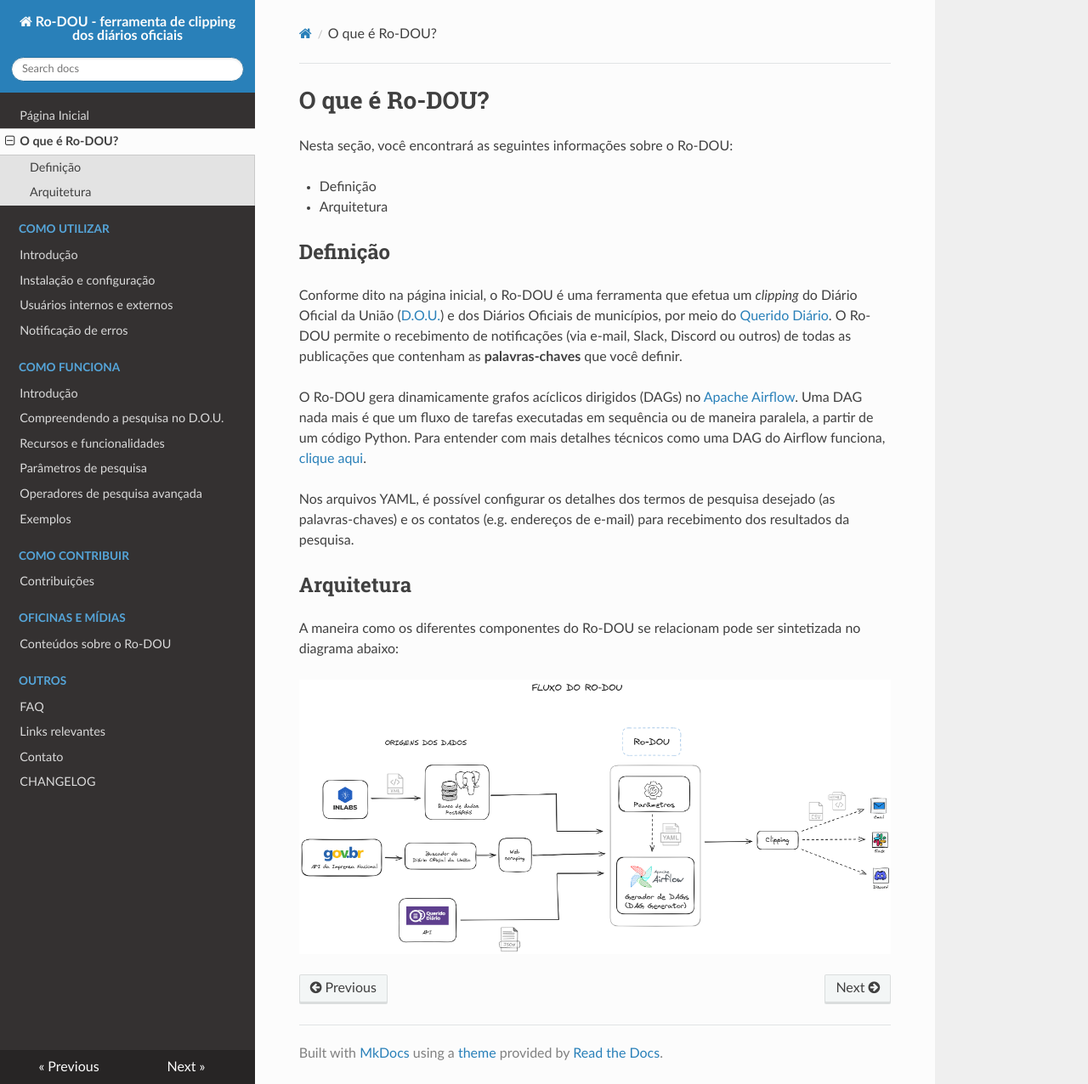
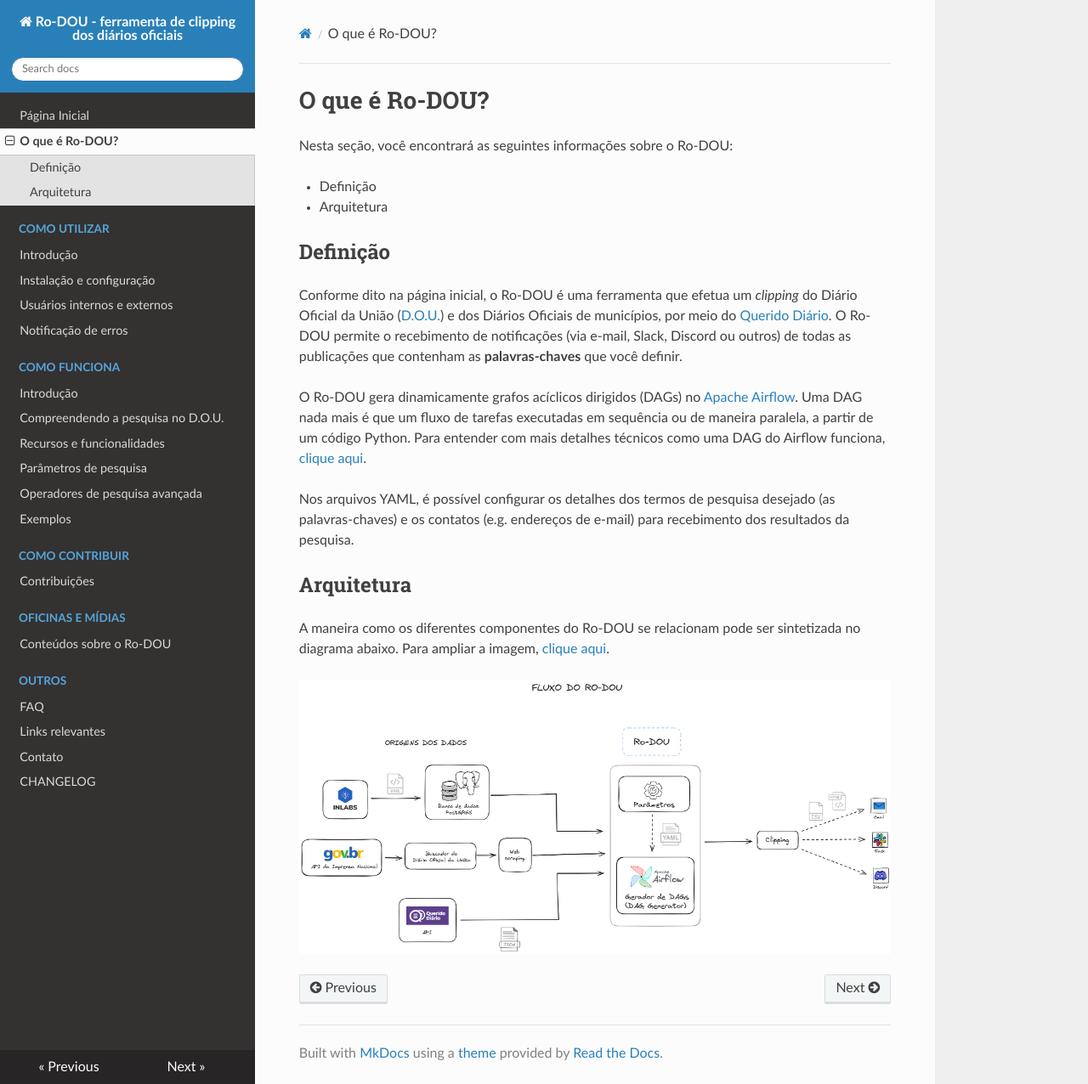
Before and after one commit to gestaogovbr/Ro-dou, an MkDocs documentation site: the page built from docs/docs/rodou.md, in a window 1280 px wide and 1276 px high. Shown: the whole window at 85% size. Built offline with MkDocs 1.6.1, drawn with Linux system fonts in a browser that asks for light colours; nearby versions of some CDN libraries.

Commit message:
Insert image link

```diff
--- a/docs/docs/rodou.md
+++ b/docs/docs/rodou.md
@@ -16,6 +16,6 @@ Nos arquivos YAML, é possível configurar os detalhes dos termos de pesquisa de
 
 ## Arquitetura
 
-A maneira como os diferentes componentes do Ro-DOU se relacionam pode ser sintetizada no diagrama abaixo:
+A maneira como os diferentes componentes do Ro-DOU se relacionam pode ser sintetizada no diagrama abaixo. Para ampliar a imagem, [clique aqui](https://github.com/gestaogovbr/Ro-dou/blob/main/docs/img/rodou_arquitetura.png?raw=true).
 
 ![Diagrama de arquitetura do Ro-DOU](https://github.com/gestaogovbr/Ro-dou/blob/main/docs/img/rodou_arquitetura.png?raw=true)
```
